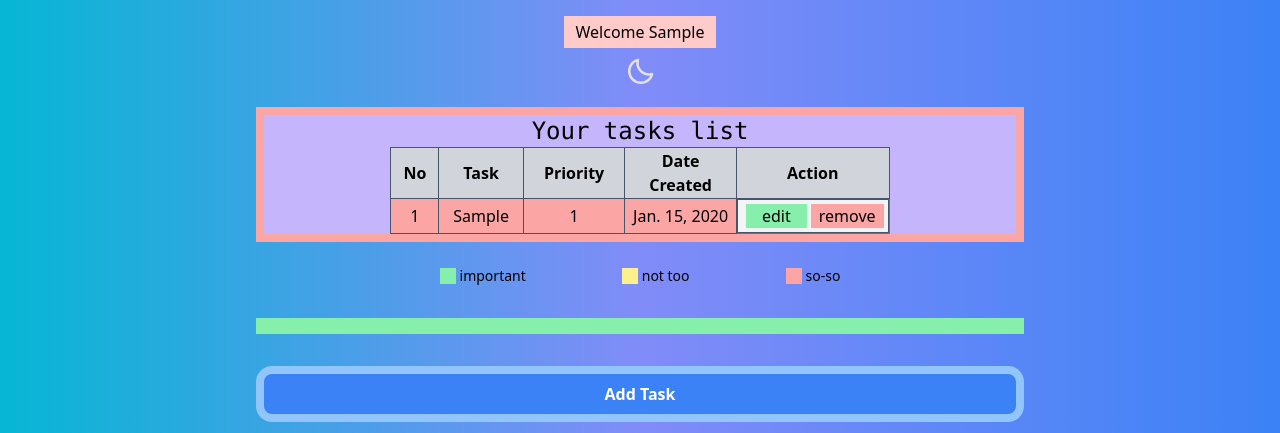
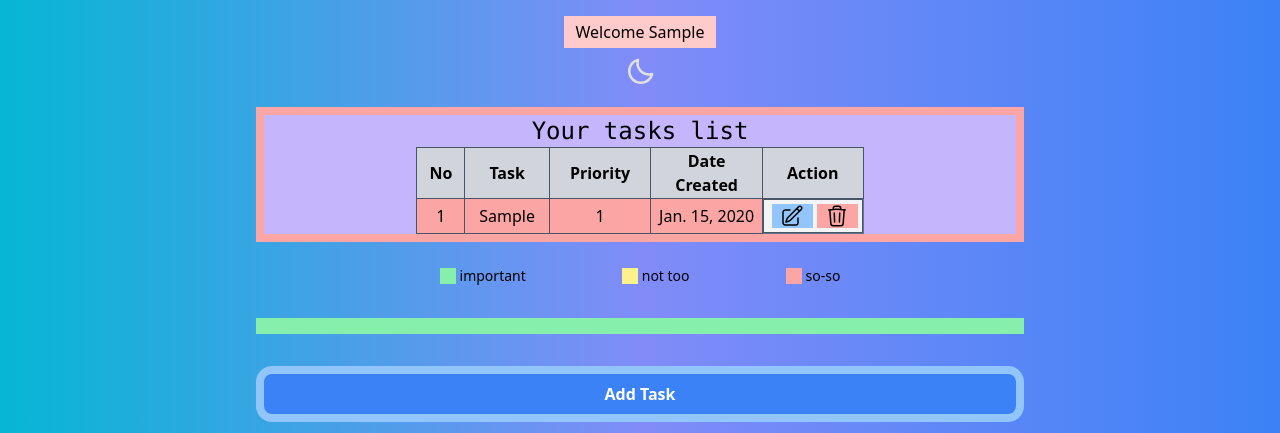
Before and after one commit to nflnsr/django-tailwind-postgresql, a Django app: page / in a window 1280 px wide. Shown: the part 80-513 px from the top of the page. Run offline with Django 4.2, Linux system fonts and the light colour scheme; a user stored in the database is signed in; tables that the repository leaves empty hold one stand-in row (values such as "Sample post"); some libraries are stand-ins or nearby versions.

Commit message:
fix bug display

```diff
--- a/todolist/templates/projects/index.html
+++ b/todolist/templates/projects/index.html
@@ -35,8 +35,8 @@
         <div class="sm:w-1/2 w-1/5 flex justify-end">
             <div class="">
                 <a href="{% url 'logout' %}" class="group w-fit flex justify-end mr-4 place-items-center">
-                    <div><svg xmlns="http://www.w3.org/2000/svg" fill="none" viewBox="0 0 24 24"
-                            stroke-width="1.5" stroke="currentColor" class="w-8 h-8">
+                    <div><svg xmlns="http://www.w3.org/2000/svg" fill="none" viewBox="0 0 24 24" stroke-width="1.5"
+                            stroke="currentColor" class="w-8 h-8">
                             <path stroke-linecap="round" stroke-linejoin="round"
                                 d="M15.75 9V5.25A2.25 2.25 0 0013.5 3h-6a2.25 2.25 0 00-2.25 2.25v13.5A2.25 2.25 0 007.5 21h6a2.25 2.25 0 002.25-2.25V15m3 0l3-3m0 0l-3-3m3 3H9" />
                         </svg>
@@ -54,10 +54,20 @@
     </div>
     <div class="flex items-center justify-center mr-24 group w-full">
         <button class="block" onclick="mode('light')" id="dark">
-            <svg xmlns="http://www.w3.org/2000/svg" width="31" height="31" viewBox="0 0 24 24" style="fill: rgb(225, 225, 225);"><path d="M20.742 13.045a8.088 8.088 0 0 1-2.077.271c-2.135 0-4.14-.83-5.646-2.336a8.025 8.025 0 0 1-2.064-7.723A1 1 0 0 0 9.73 2.034a10.014 10.014 0 0 0-4.489 2.582c-3.898 3.898-3.898 10.243 0 14.143a9.937 9.937 0 0 0 7.072 2.93 9.93 9.93 0 0 0 7.07-2.929 10.007 10.007 0 0 0 2.583-4.491 1.001 1.001 0 0 0-1.224-1.224zm-2.772 4.301a7.947 7.947 0 0 1-5.656 2.343 7.953 7.953 0 0 1-5.658-2.344c-3.118-3.119-3.118-8.195 0-11.314a7.923 7.923 0 0 1 2.06-1.483 10.027 10.027 0 0 0 2.89 7.848 9.972 9.972 0 0 0 7.848 2.891 8.036 8.036 0 0 1-1.484 2.059z"></path></svg>
+            <svg xmlns="http://www.w3.org/2000/svg" width="31" height="31" viewBox="0 0 24 24"
+                style="fill: rgb(225, 225, 225);">
+                <path
+                    d="M20.742 13.045a8.088 8.088 0 0 1-2.077.271c-2.135 0-4.14-.83-5.646-2.336a8.025 8.025 0 0 1-2.064-7.723A1 1 0 0 0 9.73 2.034a10.014 10.014 0 0 0-4.489 2.582c-3.898 3.898-3.898 10.243 0 14.143a9.937 9.937 0 0 0 7.072 2.93 9.93 9.93 0 0 0 7.07-2.929 10.007 10.007 0 0 0 2.583-4.491 1.001 1.001 0 0 0-1.224-1.224zm-2.772 4.301a7.947 7.947 0 0 1-5.656 2.343 7.953 7.953 0 0 1-5.658-2.344c-3.118-3.119-3.118-8.195 0-11.314a7.923 7.923 0 0 1 2.06-1.483 10.027 10.027 0 0 0 2.89 7.848 9.972 9.972 0 0 0 7.848 2.891 8.036 8.036 0 0 1-1.484 2.059z">
+                </path>
+            </svg>
         </button>
         <button class="hidden" onclick="mode('dark')" id="light">
-            <svg xmlns="http://www.w3.org/2000/svg" width="31" height="31" viewBox="0 0 24 24" style="fill: rgb(225, 225, 225);"><path d="M6.993 12c0 2.761 2.246 5.007 5.007 5.007s5.007-2.246 5.007-5.007S14.761 6.993 12 6.993 6.993 9.239 6.993 12zM12 8.993c1.658 0 3.007 1.349 3.007 3.007S13.658 15.007 12 15.007 8.993 13.658 8.993 12 10.342 8.993 12 8.993zM10.998 19h2v3h-2zm0-17h2v3h-2zm-9 9h3v2h-3zm17 0h3v2h-3zM4.219 18.363l2.12-2.122 1.415 1.414-2.12 2.122zM16.24 6.344l2.122-2.122 1.414 1.414-2.122 2.122zM6.342 7.759 4.22 5.637l1.415-1.414 2.12 2.122zm13.434 10.605-1.414 1.414-2.122-2.122 1.414-1.414z"></path></svg>
+            <svg xmlns="http://www.w3.org/2000/svg" width="31" height="31" viewBox="0 0 24 24"
+                style="fill: rgb(225, 225, 225);">
+                <path
+                    d="M6.993 12c0 2.761 2.246 5.007 5.007 5.007s5.007-2.246 5.007-5.007S14.761 6.993 12 6.993 6.993 9.239 6.993 12zM12 8.993c1.658 0 3.007 1.349 3.007 3.007S13.658 15.007 12 15.007 8.993 13.658 8.993 12 10.342 8.993 12 8.993zM10.998 19h2v3h-2zm0-17h2v3h-2zm-9 9h3v2h-3zm17 0h3v2h-3zM4.219 18.363l2.12-2.122 1.415 1.414-2.12 2.122zM16.24 6.344l2.122-2.122 1.414 1.414-2.122 2.122zM6.342 7.759 4.22 5.637l1.415-1.414 2.12 2.122zm13.434 10.605-1.414 1.414-2.122-2.122 1.414-1.414z">
+                </path>
+            </svg>
         </button>
         <div class="hidden group-hover:block absolute mt-10 text-gray-300">Change mode</div>
     </div>
@@ -87,15 +97,19 @@
                     <td class='border bg-green-300 border-slate-600'> {{ list.date_created }} </td>
                     <td class='border  border-slate-600 py-1 sm:px-1 sm:flex'>
                         <button class='w-2/3 mb-1 sm:mb-0 sm:px-2 sm:mx-1 bg-blue-300'><a class="flex justify-center"
-                                href="{% url 'edit' list.id %}"><svg xmlns="http://www.w3.org/2000/svg" fill="none" viewBox="0 0 24 24" stroke-width="1.5" stroke="currentColor" class="w-6 h-6">
-                                    <path stroke-linecap="round" stroke-linejoin="round" d="M16.862 4.487l1.687-1.688a1.875 1.875 0 112.652 2.652L10.582 16.07a4.5 4.5 0 01-1.897 1.13L6 18l.8-2.685a4.5 4.5 0 011.13-1.897l8.932-8.931zm0 0L19.5 7.125M18 14v4.75A2.25 2.25 0 0115.75 21H5.25A2.25 2.25 0 013 18.75V8.25A2.25 2.25 0 015.25 6H10" />
-                                  </svg>
-                                  </a></button>
+                                href="{% url 'edit' list.id %}"><svg xmlns="http://www.w3.org/2000/svg" fill="none"
+                                    viewBox="0 0 24 24" stroke-width="1.5" stroke="currentColor" class="w-6 h-6">
+                                    <path stroke-linecap="round" stroke-linejoin="round"
+                                        d="M16.862 4.487l1.687-1.688a1.875 1.875 0 112.652 2.652L10.582 16.07a4.5 4.5 0 01-1.897 1.13L6 18l.8-2.685a4.5 4.5 0 011.13-1.897l8.932-8.931zm0 0L19.5 7.125M18 14v4.75A2.25 2.25 0 0115.75 21H5.25A2.25 2.25 0 013 18.75V8.25A2.25 2.25 0 015.25 6H10" />
+                                </svg>
+                            </a></button>
                         <button class='w-2/3 sm:px-2 bg-red-300'><a class='flex justify-center'
-                                href="{% url 'delete' list.id %}"><svg xmlns="http://www.w3.org/2000/svg" fill="none" viewBox="0 0 24 24" stroke-width="1.5" stroke="currentColor" class="w-6 h-6">
-                                    <path stroke-linecap="round" stroke-linejoin="round" d="M14.74 9l-.346 9m-4.788 0L9.26 9m9.968-3.21c.342.052.682.107 1.022.166m-1.022-.165L18.16 19.673a2.25 2.25 0 01-2.244 2.077H8.084a2.25 2.25 0 01-2.244-2.077L4.772 5.79m14.456 0a48.108 48.108 0 00-3.478-.397m-12 .562c.34-.059.68-.114 1.022-.165m0 0a48.11 48.11 0 013.478-.397m7.5 0v-.916c0-1.18-.91-2.164-2.09-2.201a51.964 51.964 0 00-3.32 0c-1.18.037-2.09 1.022-2.09 2.201v.916m7.5 0a48.667 48.667 0 00-7.5 0" />
-                                  </svg>
-                                  </a></button>
+                                href="{% url 'delete' list.id %}"><svg xmlns="http://www.w3.org/2000/svg" fill="none"
+                                    viewBox="0 0 24 24" stroke-width="1.5" stroke="currentColor" class="w-6 h-6">
+                                    <path stroke-linecap="round" stroke-linejoin="round"
+                                        d="M14.74 9l-.346 9m-4.788 0L9.26 9m9.968-3.21c.342.052.682.107 1.022.166m-1.022-.165L18.16 19.673a2.25 2.25 0 01-2.244 2.077H8.084a2.25 2.25 0 01-2.244-2.077L4.772 5.79m14.456 0a48.108 48.108 0 00-3.478-.397m-12 .562c.34-.059.68-.114 1.022-.165m0 0a48.11 48.11 0 013.478-.397m7.5 0v-.916c0-1.18-.91-2.164-2.09-2.201a51.964 51.964 0 00-3.32 0c-1.18.037-2.09 1.022-2.09 2.201v.916m7.5 0a48.667 48.667 0 00-7.5 0" />
+                                </svg>
+                            </a></button>
                     </td>
                 </tr>
 
@@ -106,10 +120,20 @@
                     <td class='border bg-red-300 border-slate-600'> {{ list.priority }} </td>
                     <td class='border bg-red-300 border-slate-600'> {{ list.date_created }} </td>
                     <td class='border  border-slate-600 py-1 sm:px-1 sm:flex'>
-                        <button class='w-2/3 mb-1 sm:mb-0 sm:px-4 sm:mx-1 bg-green-300'><a
-                                href="{% url 'edit' list.id %}">edit</a></button>
-                        <button class='w-2/3 sm:px-2 bg-red-300 px-3'><a class='flex justify-center'
-                                href="{% url 'delete' list.id %}">remove</a></button>
+                        <button class='w-2/3 mb-1 sm:mb-0 sm:px-2 sm:mx-1 bg-blue-300'><a class="flex justify-center"
+                                href="{% url 'edit' list.id %}"><svg xmlns="http://www.w3.org/2000/svg" fill="none"
+                                    viewBox="0 0 24 24" stroke-width="1.5" stroke="currentColor" class="w-6 h-6">
+                                    <path stroke-linecap="round" stroke-linejoin="round"
+                                        d="M16.862 4.487l1.687-1.688a1.875 1.875 0 112.652 2.652L10.582 16.07a4.5 4.5 0 01-1.897 1.13L6 18l.8-2.685a4.5 4.5 0 011.13-1.897l8.932-8.931zm0 0L19.5 7.125M18 14v4.75A2.25 2.25 0 0115.75 21H5.25A2.25 2.25 0 013 18.75V8.25A2.25 2.25 0 015.25 6H10" />
+                                </svg>
+                            </a></button>
+                        <button class='w-2/3 sm:px-2 bg-red-300'><a class='flex justify-center'
+                                href="{% url 'delete' list.id %}"><svg xmlns="http://www.w3.org/2000/svg" fill="none"
+                                    viewBox="0 0 24 24" stroke-width="1.5" stroke="currentColor" class="w-6 h-6">
+                                    <path stroke-linecap="round" stroke-linejoin="round"
+                                        d="M14.74 9l-.346 9m-4.788 0L9.26 9m9.968-3.21c.342.052.682.107 1.022.166m-1.022-.165L18.16 19.673a2.25 2.25 0 01-2.244 2.077H8.084a2.25 2.25 0 01-2.244-2.077L4.772 5.79m14.456 0a48.108 48.108 0 00-3.478-.397m-12 .562c.34-.059.68-.114 1.022-.165m0 0a48.11 48.11 0 013.478-.397m7.5 0v-.916c0-1.18-.91-2.164-2.09-2.201a51.964 51.964 0 00-3.32 0c-1.18.037-2.09 1.022-2.09 2.201v.916m7.5 0a48.667 48.667 0 00-7.5 0" />
+                                </svg>
+                            </a></button>
                     </td>
                 </tr>
                 {% else %}
@@ -119,10 +143,20 @@
                     <td class='border bg-yellow-200 border-slate-600'> {{ list.priority }} </td>
                     <td class='border bg-yellow-200 border-slate-600'> {{ list.date_created }} </td>
                     <td class='border border-slate-600 py-1 sm:px-1 sm:flex'>
-                        <button class='w-2/3 mb-1 sm:mb-0 sm:px-4 sm:mx-1 bg-green-300'><a
-                                href="{% url 'edit' list.id %}">edit</a></button>
-                        <button class='w-2/3 sm:px-2 bg-red-300 px-3'><a class='flex justify-center'
-                                href="{% url 'delete' list.id %}">remove</a></button>
+                        <button class='w-2/3 mb-1 sm:mb-0 sm:px-2 sm:mx-1 bg-blue-300'><a class="flex justify-center"
+                                href="{% url 'edit' list.id %}"><svg xmlns="http://www.w3.org/2000/svg" fill="none"
+                                    viewBox="0 0 24 24" stroke-width="1.5" stroke="currentColor" class="w-6 h-6">
+                                    <path stroke-linecap="round" stroke-linejoin="round"
+                                        d="M16.862 4.487l1.687-1.688a1.875 1.875 0 112.652 2.652L10.582 16.07a4.5 4.5 0 01-1.897 1.13L6 18l.8-2.685a4.5 4.5 0 011.13-1.897l8.932-8.931zm0 0L19.5 7.125M18 14v4.75A2.25 2.25 0 0115.75 21H5.25A2.25 2.25 0 013 18.75V8.25A2.25 2.25 0 015.25 6H10" />
+                                </svg>
+                            </a></button>
+                        <button class='w-2/3 sm:px-2 bg-red-300'><a class='flex justify-center'
+                                href="{% url 'delete' list.id %}"><svg xmlns="http://www.w3.org/2000/svg" fill="none"
+                                    viewBox="0 0 24 24" stroke-width="1.5" stroke="currentColor" class="w-6 h-6">
+                                    <path stroke-linecap="round" stroke-linejoin="round"
+                                        d="M14.74 9l-.346 9m-4.788 0L9.26 9m9.968-3.21c.342.052.682.107 1.022.166m-1.022-.165L18.16 19.673a2.25 2.25 0 01-2.244 2.077H8.084a2.25 2.25 0 01-2.244-2.077L4.772 5.79m14.456 0a48.108 48.108 0 00-3.478-.397m-12 .562c.34-.059.68-.114 1.022-.165m0 0a48.11 48.11 0 013.478-.397m7.5 0v-.916c0-1.18-.91-2.164-2.09-2.201a51.964 51.964 0 00-3.32 0c-1.18.037-2.09 1.022-2.09 2.201v.916m7.5 0a48.667 48.667 0 00-7.5 0" />
+                                </svg>
+                            </a></button>
                     </td>
                 </tr>
                 {% endif %}
@@ -144,7 +178,7 @@
         <div class="flex items-center justify-center w-5/12 lg:w-fit gap-1 cursor-default">
             <div class="w-4 h-4 bg-green-300 flex items-center group">
                 <div class="flex items-center w-20">
-                    <div class="text-white bg-gradient-to-bl z-10 ml-5 group-hover:block hidden">
+                    <div id="important" class="text-white bg-gradient-to-bl z-10 ml-5 group-hover:block hidden">
                         <div class="w-16 text-center">8 - 10</div>
                     </div>
                 </div>
@@ -155,7 +189,7 @@
         <div class="flex items-center justify-center w-2/12 lg:w-fit gap-1 cursor-default">
             <div class="w-4 h-4 bg-yellow-200 flex items-center group">
                 <div class="flex items-center w-20">
-                    <div class="text-white bg-gradient-to-tr z-10 ml-5 group-hover:block hidden">
+                    <div id="not-too" class="text-white bg-gradient-to-tr z-10 ml-5 group-hover:block hidden">
                         <div class="w-16 text-center">4 - 7</div>
                     </div>
                 </div>
@@ -166,7 +200,7 @@
         <div class="flex items-center justify-center w-5/12 lg:w-fit gap-1 cursor-default">
             <div class="w-4 h-4 bg-red-300 flex items-center group">
                 <div class="flex items-center w-20">
-                    <div class="text-white bg-gradient-to-tl z-10 ml-5 group-hover:block hidden">
+                    <div id="so-so" class="text-white bg-gradient-to-tl z-10 ml-5 group-hover:block hidden">
                         <div class="w-16 text-center">1 - 3</div>
                     </div>
                 </div>
@@ -240,17 +274,27 @@
             x.className = "hidden";
         }
     }
-    function mode(mode){
-        if (mode == "light"){
+
+    function mode(mode) {
+        if (mode == "light") {
             document.getElementById("light").className = "block";
             document.getElementById("dark").className = "hidden";
             document.querySelector("body").className = "bg-gray-500";
             document.querySelector("header").className = "bg-gray-400";
-        } else if (mode == "dark"){
+            document.getElementById("important").className = "text-black bg-gray-300 z-10 ml-5 group-hover:block hidden"
+            document.getElementById("not-too").className = "text-black bg-gray-300 z-10 ml-5 group-hover:block hidden"
+            document.getElementById("so-so").className = "text-black bg-gray-300 z-10 ml-5 group-hover:block hidden"
+        } else if (mode == "dark") {
             document.getElementById("light").className = "hidden";
             document.getElementById("dark").className = "block";
             document.querySelector("body").className = "bg-gradient-to-r from-cyan-500 via-indigo-400 to-blue-500";
             document.querySelector("header").className = "bg-blue-300";
+            document.getElementById("important").className =
+                "text-white bg-gradient-to-bl z-10 ml-5 group-hover:block hidden"
+            document.getElementById("not-too").className =
+                "text-white bg-gradient-to-bl z-10 ml-5 group-hover:block hidden"
+            document.getElementById("so-so").className =
+                "text-white bg-gradient-to-bl z-10 ml-5 group-hover:block hidden"
         }
 
     }
```
Also changed, not shown: theme/static/css/dist/styles.css (+20 -20 lines).
